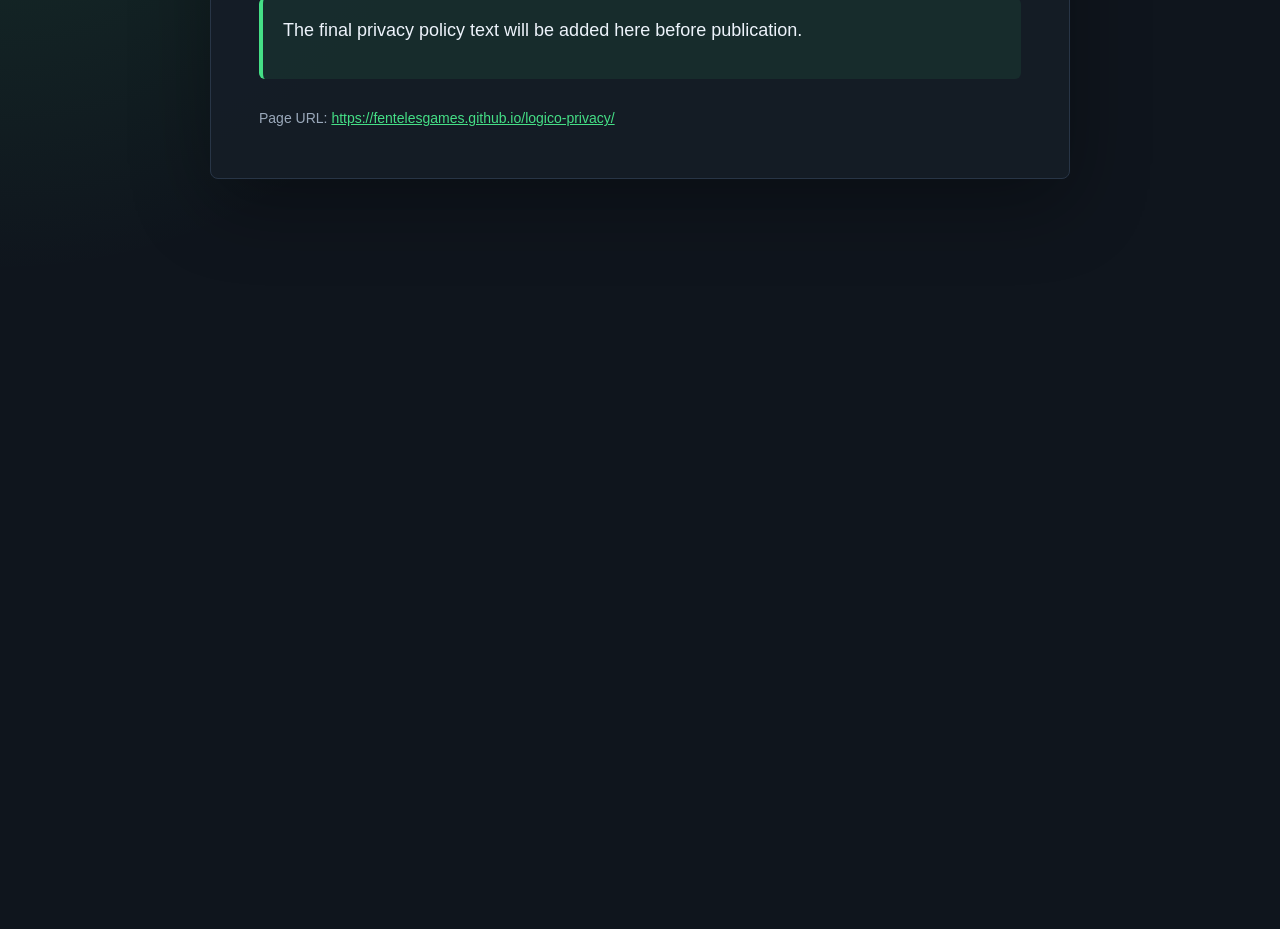
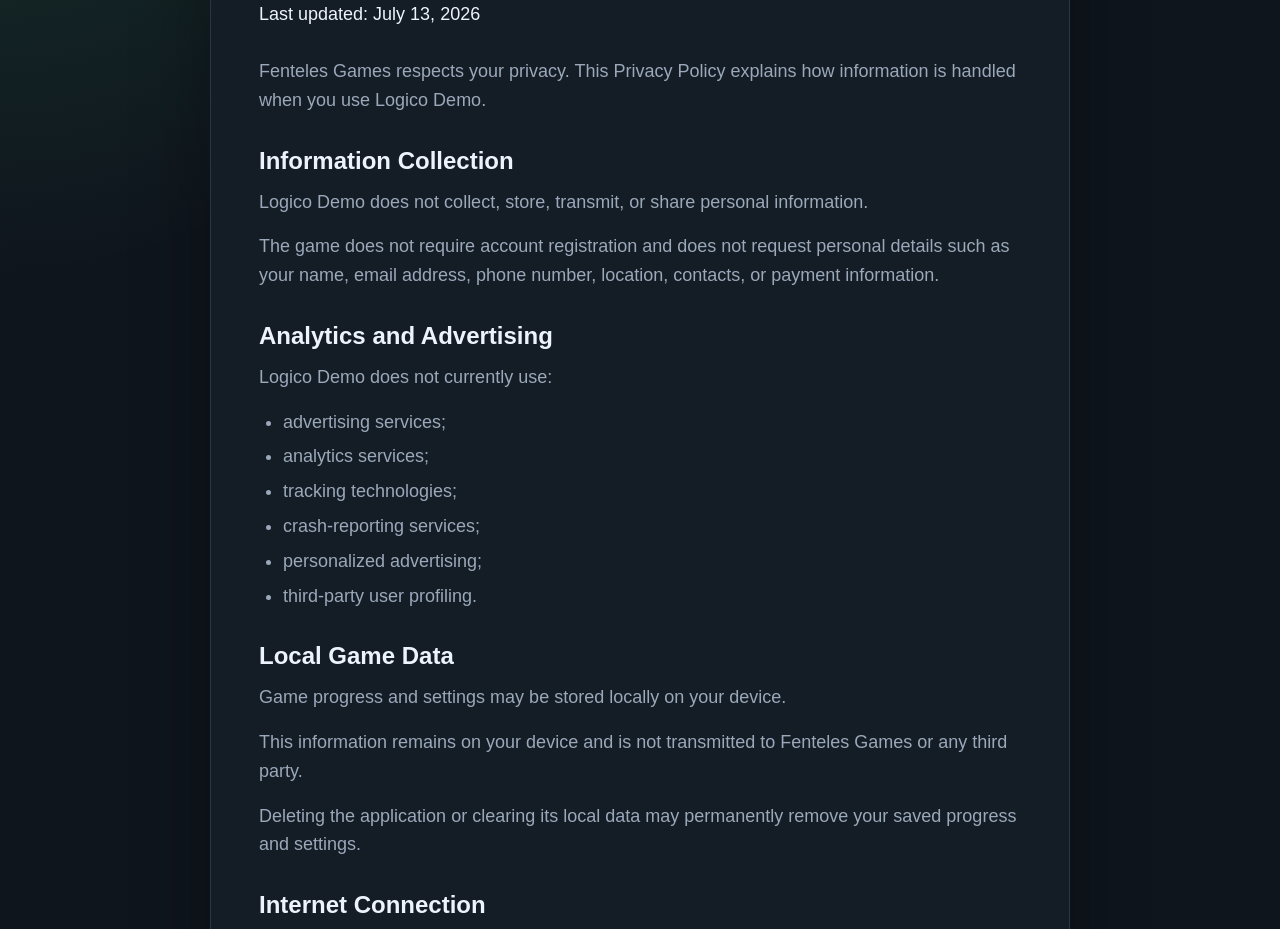
Before and after one commit to fentelesgames/logico-privacy, a plain HTML site: page index.html in a window 1280 px wide. Shown: the part 269-1198 px from the top of the page. Before the commit the page ends 800 px from the top, so only its background shows below. Drawn offline with Linux system fonts and the light colour scheme.

Commit message:
Update privacy policy text

```diff
--- a/index.html
+++ b/index.html
@@ -58,21 +58,31 @@
         line-height: 1.05;
       }
 
+      h2 {
+        margin: 32px 0 12px;
+        font-size: 24px;
+        line-height: 1.2;
+      }
+
       p {
         margin: 0 0 16px;
         color: var(--muted);
         font-size: 18px;
       }
 
-      .placeholder {
-        margin-top: 28px;
-        border-left: 4px solid var(--accent);
-        padding: 18px 20px;
-        border-radius: 6px;
-        background: rgba(69, 223, 134, 0.08);
+      ul {
+        margin: 0 0 18px;
+        padding-left: 24px;
+        color: var(--muted);
+        font-size: 18px;
       }
 
-      .placeholder p {
+      li {
+        margin: 6px 0;
+      }
+
+      .updated {
+        margin-bottom: 28px;
         color: var(--text);
       }
 
@@ -91,11 +101,50 @@
     <main>
       <section class="page" aria-labelledby="title">
         <p class="eyebrow">Fenteles Games</p>
-        <h1 id="title">Logico Privacy Policy</h1>
-        <p>This page is reserved for the official privacy policy for Logico.</p>
-        <div class="placeholder">
-          <p>The final privacy policy text will be added here before publication.</p>
-        </div>
+        <h1 id="title">Privacy Policy for Logico Demo</h1>
+        <p class="updated">Last updated: July 13, 2026</p>
+
+        <p>Fenteles Games respects your privacy. This Privacy Policy explains how information is handled when you use Logico Demo.</p>
+
+        <h2>Information Collection</h2>
+        <p>Logico Demo does not collect, store, transmit, or share personal information.</p>
+        <p>The game does not require account registration and does not request personal details such as your name, email address, phone number, location, contacts, or payment information.</p>
+
+        <h2>Analytics and Advertising</h2>
+        <p>Logico Demo does not currently use:</p>
+        <ul>
+          <li>advertising services;</li>
+          <li>analytics services;</li>
+          <li>tracking technologies;</li>
+          <li>crash-reporting services;</li>
+          <li>personalized advertising;</li>
+          <li>third-party user profiling.</li>
+        </ul>
+
+        <h2>Local Game Data</h2>
+        <p>Game progress and settings may be stored locally on your device.</p>
+        <p>This information remains on your device and is not transmitted to Fenteles Games or any third party.</p>
+        <p>Deleting the application or clearing its local data may permanently remove your saved progress and settings.</p>
+
+        <h2>Internet Connection</h2>
+        <p>Logico Demo does not require an internet connection for its core gameplay and does not transmit gameplay information to external servers.</p>
+        <p>Google Play may independently process technical information related to downloading, installing, updating, or reviewing the application. Such processing is governed by Google's own privacy policies.</p>
+
+        <h2>Children's Privacy</h2>
+        <p>Logico Demo does not knowingly collect personal information from children or other users.</p>
+        <p>Since the application does not collect personal information, no personal user profiles are created or maintained.</p>
+
+        <h2>Third-Party Services</h2>
+        <p>The current version of Logico Demo does not integrate third-party advertising, analytics, tracking, or crash-reporting services.</p>
+
+        <h2>Changes to This Privacy Policy</h2>
+        <p>This Privacy Policy may be updated if the application's functionality or data practices change.</p>
+        <p>Any updated version will be published on this page with a revised "Last updated" date.</p>
+
+        <h2>Contact</h2>
+        <p>For questions about this Privacy Policy, contact:</p>
+        <p>Fenteles Games<br>Email: <a href="mailto:Fentelesgames@gmail.com">Fentelesgames@gmail.com</a></p>
+
         <footer>
           Page URL: <a href="https://fentelesgames.github.io/logico-privacy/">https://fentelesgames.github.io/logico-privacy/</a>
         </footer>
```
